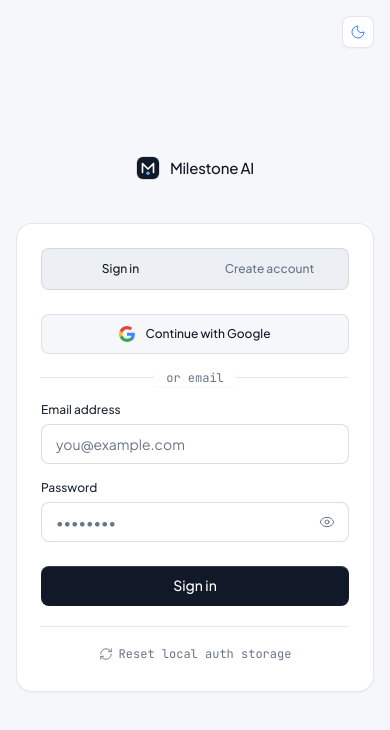
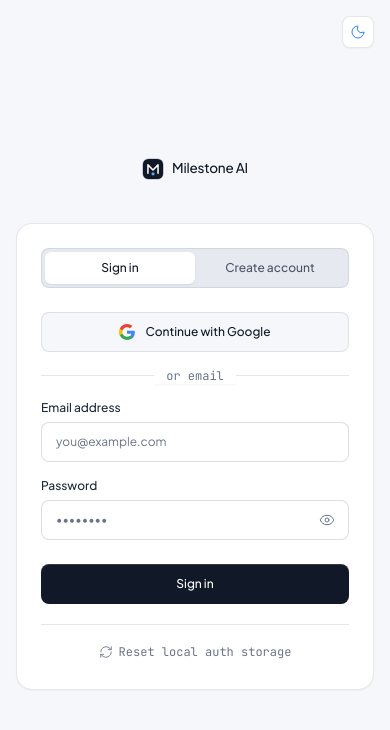
Before and after one commit to Aw4k3/MileStoneAI, a React (Vite) app: page /auth in a window 390 px wide. Shown: the top 730 px of the page. Built offline with nearby package versions, Linux system fonts and the light colour scheme; no server answers.

Commit message:
fix(header): prevent mobile wrapping, add smooth sticky scroll header, fix light segmented tabs

```diff
--- a/src/components/common/BrandMark.jsx
+++ b/src/components/common/BrandMark.jsx
@@ -7,14 +7,14 @@ import React from 'react';
  */
 export default function BrandMark({ showWordmark = true, suffix = '' }) {
   return (
-    <span className="inline-flex items-center gap-2.5 select-none">
+    <span className="inline-flex items-center gap-1.5 min-[375px]:gap-2 sm:gap-2.5 select-none whitespace-nowrap shrink-0">
       <svg
-        width="24"
-        height="24"
+        width="22"
+        height="22"
         viewBox="0 0 24 24"
         fill="none"
         xmlns="http://www.w3.org/2000/svg"
-        className="shrink-0"
+        className="w-5 h-5 min-[375px]:w-[22px] min-[375px]:h-[22px] sm:w-6 sm:h-6 shrink-0"
         aria-hidden="true"
       >
         <rect
@@ -36,7 +36,7 @@ export default function BrandMark({ showWordmark = true, suffix = '' }) {
         <circle cx="12" cy="17.25" r="1.75" className="brand-mark-dot" />
       </svg>
       {showWordmark && (
-        <span className="font-medium tracking-[-0.015em] text-[15px] text-[#eef0f5] inline-flex items-baseline gap-1.5">
+        <span className="font-medium tracking-[-0.015em] text-[12.5px] min-[375px]:text-[13.5px] sm:text-[15px] text-[#eef0f5] inline-flex items-baseline gap-1.5 whitespace-nowrap">
           <span>Milestone AI</span>
           {suffix && (
             <span className="font-mono text-xs text-[#7a8296] font-normal">{suffix}</span>
--- a/src/index.css
+++ b/src/index.css
@@ -38,6 +38,10 @@
   --btn-secondary-bg: #1a1e28;
   --btn-secondary-fg: #eef0f5;
   --btn-secondary-hover: #222735;
+  --tab-track-bg: #0b0d14;
+  --tab-active-bg: #1a1e28;
+  --tab-active-fg: #eef0f5;
+  --tab-idle-fg: #7a8296;
 }
 
 html.light {
@@ -57,6 +61,10 @@ html.light {
   --btn-secondary-bg: #ffffff;
   --btn-secondary-fg: #111827;
   --btn-secondary-hover: #f5f7fa;
+  --tab-track-bg: #e6eaf0;
+  --tab-active-bg: #ffffff;
+  --tab-active-fg: #111827;
+  --tab-idle-fg: #4b5565;
 }
 
 /* ── Base Resets, Focus, Caret, & Typography ─────────────────────── */
@@ -80,7 +88,7 @@ html.light {
     line-height: 1.55;
     letter-spacing: 0;
     caret-color: #3b82f6;
-    overflow-x: hidden;
+    overflow-x: clip;
     touch-action: manipulation;
   }
 
@@ -130,12 +138,20 @@ html.light {
   }
 }
 
-/* ── Craft Utilities (Surface Steps, Hairlines, Nested Radii) ────── */
+/* ── Craft Utilities & Components (Surface Steps, Hairlines, Radii) ─ */
 @layer utilities {
   .tnum {
     font-variant-numeric: tabular-nums;
   }
 
+  .active-step-surface {
+    background-color: var(--bg-raised);
+    border-color: rgba(59, 130, 246, 0.5);
+    box-shadow: inset 0 1px 0 rgba(255, 255, 255, 0.12);
+  }
+}
+
+@layer components {
   .card {
     background-color: var(--bg-card);
     border: 1px solid var(--border-hairline);
@@ -243,10 +259,26 @@ html.light {
     color: var(--text-muted);
   }
 
-  .active-step-surface {
-    background-color: var(--bg-raised);
-    border-color: rgba(59, 130, 246, 0.5);
-    box-shadow: inset 0 1px 0 rgba(255, 255, 255, 0.12);
+  .seg-track {
+    background-color: var(--tab-track-bg);
+    border: 1px solid var(--border-hairline);
+    border-radius: 0.5rem;
+    padding: 0.1875rem;
+  }
+
+  .seg-tab {
+    color: var(--tab-idle-fg);
+    border-radius: 0.375rem;
+    transition: color 150ms var(--ease-craft), background-color 150ms var(--ease-craft), box-shadow 150ms var(--ease-craft);
+  }
+  .seg-tab:hover {
+    color: var(--tab-active-fg);
+  }
+
+  .seg-tab-active {
+    background-color: var(--tab-active-bg);
+    color: var(--tab-active-fg);
+    box-shadow: 0 1px 2px rgba(0, 0, 0, 0.08);
   }
 }
 
@@ -266,12 +298,19 @@ html.light .bg-\[\#07080d\] {
   background-color: #eceff4 !important;
 }
 
+html.light header.bg-\[\#0b0d14\]\/85,
 html.light header.bg-\[\#0b0d14\]\/95,
 html.light header.bg-\[\#0b0f17\]\/95,
 html.light .bg-\[\#0b0d14\]\/95,
 html.light .bg-\[\#0b0f17\]\/95 {
-  background-color: rgba(245, 247, 250, 0.92) !important;
+  background-color: rgba(245, 247, 250, 0.9) !important;
   border-bottom-color: rgba(17, 24, 39, 0.08) !important;
+}
+
+html.light header.nav-scrolled {
+  background-color: rgba(255, 255, 255, 0.94) !important;
+  border-bottom-color: rgba(17, 24, 39, 0.12) !important;
+  box-shadow: 0 4px 20px -4px rgba(17, 24, 39, 0.08) !important;
 }
 
 html.light .bg-\[\#11141c\],
--- a/src/pages/AuthPage.jsx
+++ b/src/pages/AuthPage.jsx
@@ -88,7 +88,7 @@ export default function AuthPage() {
       {/* Auth Panel (16px radius, 24px padding -> 8px nested control radius) */}
       <div className="w-full max-w-sm bg-[#11141c] border border-white/[0.1] rounded-2xl p-6">
         <div
-          className="grid grid-cols-2 p-1 rounded-lg bg-[#07080d] border border-white/[0.08] mb-6 text-xs"
+          className="grid grid-cols-2 seg-track mb-6 text-xs"
           role="tablist"
         >
           <button
@@ -99,9 +99,7 @@ export default function AuthPage() {
               setIsSignUp(false);
               setFormError('');
             }}
-            className={`h-8 font-medium rounded-md transition-colors ${
-              !isSignUp ? 'bg-[#1a1e28] text-[#eef0f5]' : 'text-[#7a8296] hover:text-[#eef0f5]'
-            }`}
+            className={`h-8 font-medium seg-tab ${!isSignUp ? 'seg-tab-active' : ''}`}
           >
             Sign in
           </button>
@@ -113,9 +111,7 @@ export default function AuthPage() {
               setIsSignUp(true);
               setFormError('');
             }}
-            className={`h-8 font-medium rounded-md transition-colors ${
-              isSignUp ? 'bg-[#1a1e28] text-[#eef0f5]' : 'text-[#7a8296] hover:text-[#eef0f5]'
-            }`}
+            className={`h-8 font-medium seg-tab ${isSignUp ? 'seg-tab-active' : ''}`}
           >
             Create account
           </button>
--- a/src/pages/ChatPage.jsx
+++ b/src/pages/ChatPage.jsx
@@ -122,7 +122,7 @@ export default function ChatPage() {
 
             {/* Persona Switcher */}
             <div
-              className="flex items-center p-0.5 rounded-lg bg-[#11141c] border border-white/[0.08] text-xs"
+              className="flex items-center seg-track text-xs"
               role="radiogroup"
               aria-label="Mentor Persona"
             >
@@ -136,10 +136,8 @@ export default function ChatPage() {
                     role="radio"
                     aria-checked={active}
                     onClick={() => setPersona(p.value)}
-                    className={`h-7 px-2.5 rounded-md text-xs font-medium transition-colors flex items-center gap-1.5 ${
-                      active
-                        ? 'bg-[#1a1e28] text-[#eef0f5]'
-                        : 'text-[#7a8296] hover:text-[#eef0f5]'
+                    className={`h-7 px-2.5 text-xs font-medium flex items-center gap-1.5 seg-tab ${
+                      active ? 'seg-tab-active' : ''
                     }`}
                   >
                     <Icon className="w-3.5 h-3.5" strokeWidth={1.5} aria-hidden="true" />
--- a/src/pages/DocsPage.jsx
+++ b/src/pages/DocsPage.jsx
@@ -619,7 +619,7 @@ export default function DocsPage() {
           </div>
 
           <div
-            className="flex items-center p-1 rounded-lg bg-[#07080d] border border-white/[0.08] text-xs font-mono"
+            className="flex items-center seg-track text-xs font-mono"
             role="tablist"
           >
             {[
@@ -637,8 +637,8 @@ export default function DocsPage() {
                   role="tab"
                   aria-selected={active}
                   onClick={() => setActiveTab(tab.id)}
-                  className={`flex items-center gap-1.5 px-3 h-7 rounded-md font-medium transition-colors ${
-                    active ? 'bg-[#1a1e28] text-[#eef0f5]' : 'text-[#7a8296] hover:text-[#eef0f5]'
+                  className={`flex items-center gap-1.5 px-3 h-7 font-medium seg-tab ${
+                    active ? 'seg-tab-active' : ''
                   }`}
                 >
                   <Icon className="w-3.5 h-3.5" strokeWidth={1.5} aria-hidden="true" />
```
Also changed, not shown: src/pages/LandingPage.jsx (+49 -17 lines).
